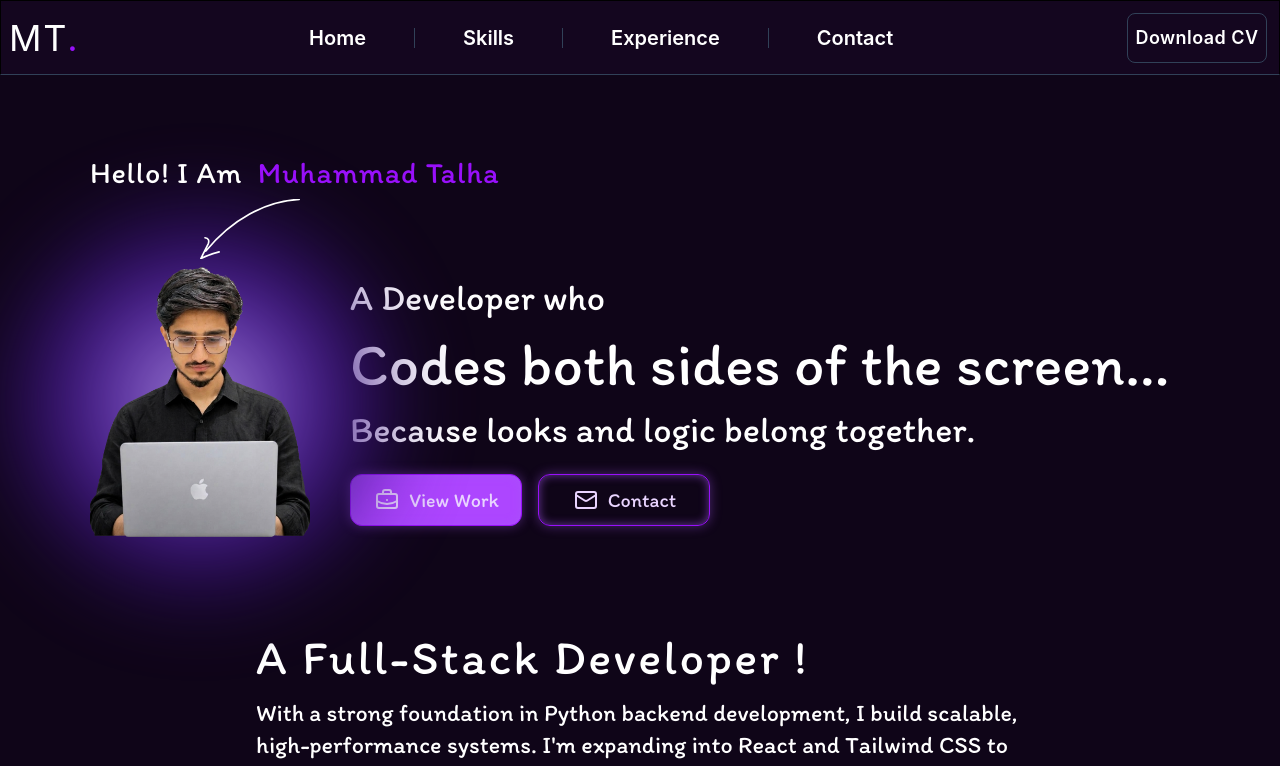
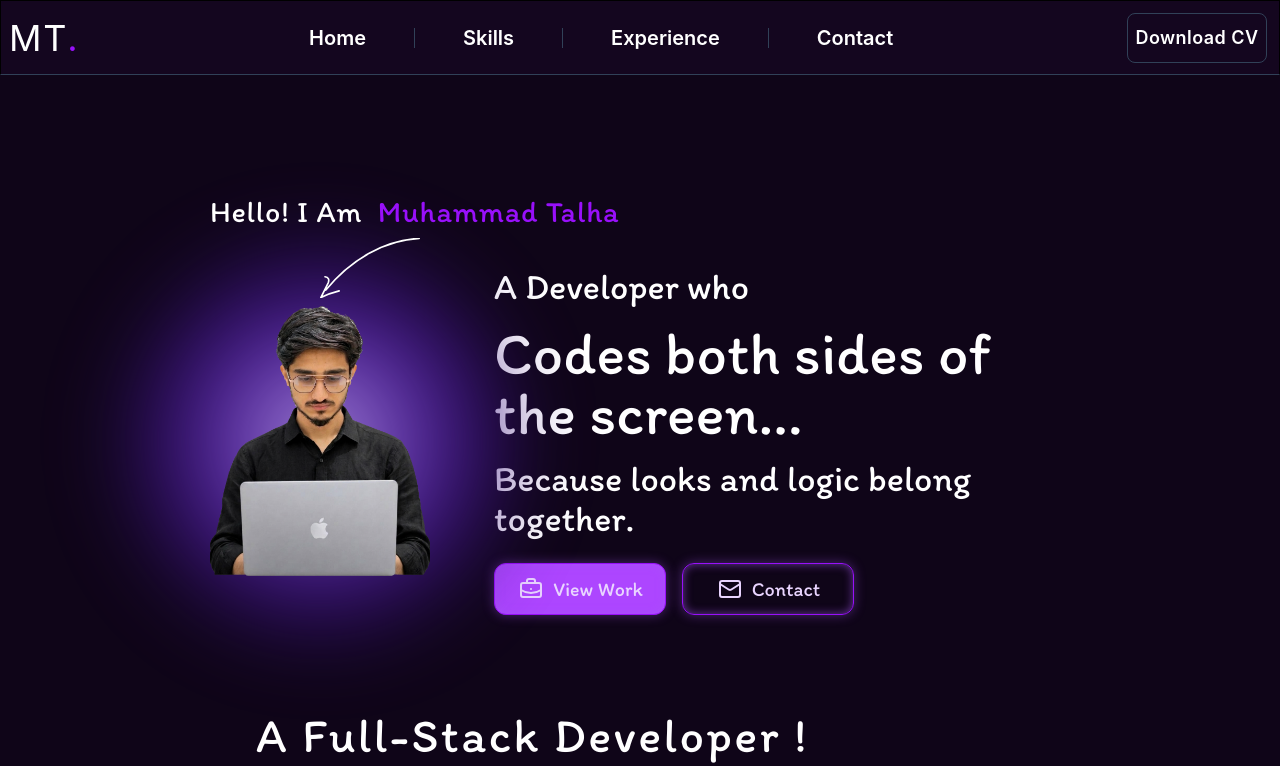
Before and after one commit to talha-zahid1/MyPortFolio, a React (Vite) app: page / in a window 1280 px wide. Shown: the top 766 px of the page. Built offline with nearby package versions, Linux system fonts and the light colour scheme; no server answers.

Commit message:
let's try

```diff
--- a/src/Components/HeroSection.jsx
+++ b/src/Components/HeroSection.jsx
@@ -24,9 +24,9 @@ const HeroSection = () => {
       id="Home"
       className="relative overflow-x-clip text-white flex flex-col items-center flex-1 w-full bg-[#0f0518] px-4 md:px-8 py-6 md:py-12"
     >
-      <div className="w-full max-w-[1100px]">
+      <div className="w-full max-w-[860px] mx-auto">
         {/* Personal Info */}
-        <div className="flex items-center justify-start gap-4 md:gap-10 pt-14 md:pt-36">
+        <div className="flex items-center justify-start gap-6 md:gap-16 pt-14 md:pt-36">
 
           <motion.div
             initial="hidden"
@@ -56,12 +56,12 @@ const HeroSection = () => {
             initial="hidden"
             whileInView="show"
             viewport={{ once: false, amount: 0.2 }}
-            className="flex flex-col justify-center gap-1 md:gap-4 flex-1 min-w-0"
+            className="flex flex-col justify-center gap-1 md:gap-4 flex-1 min-w-0 max-w-[560px]"
           >
             <motion.p variants={item} className="font-hero text-xs md:text-4xl">
               A Developer who
             </motion.p>
-            <motion.h1 variants={item} className="font-hero break-words text-lg md:text-6xl">
+            <motion.h1 variants={item} className="font-hero text-lg md:text-5xl lg:text-6xl break-words">
               Codes both sides of the screen...
             </motion.h1>
             <motion.p variants={item} className="font-hero text-xs md:text-4xl">
```
